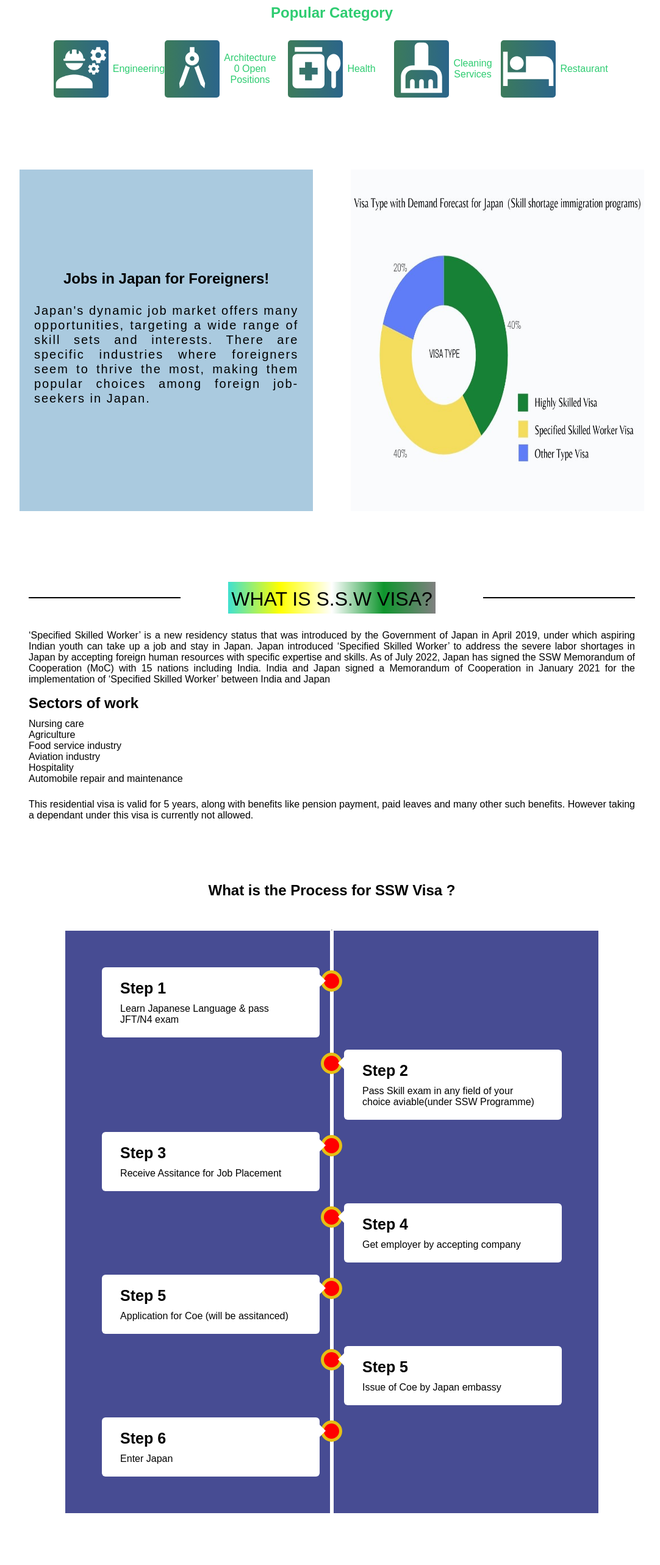
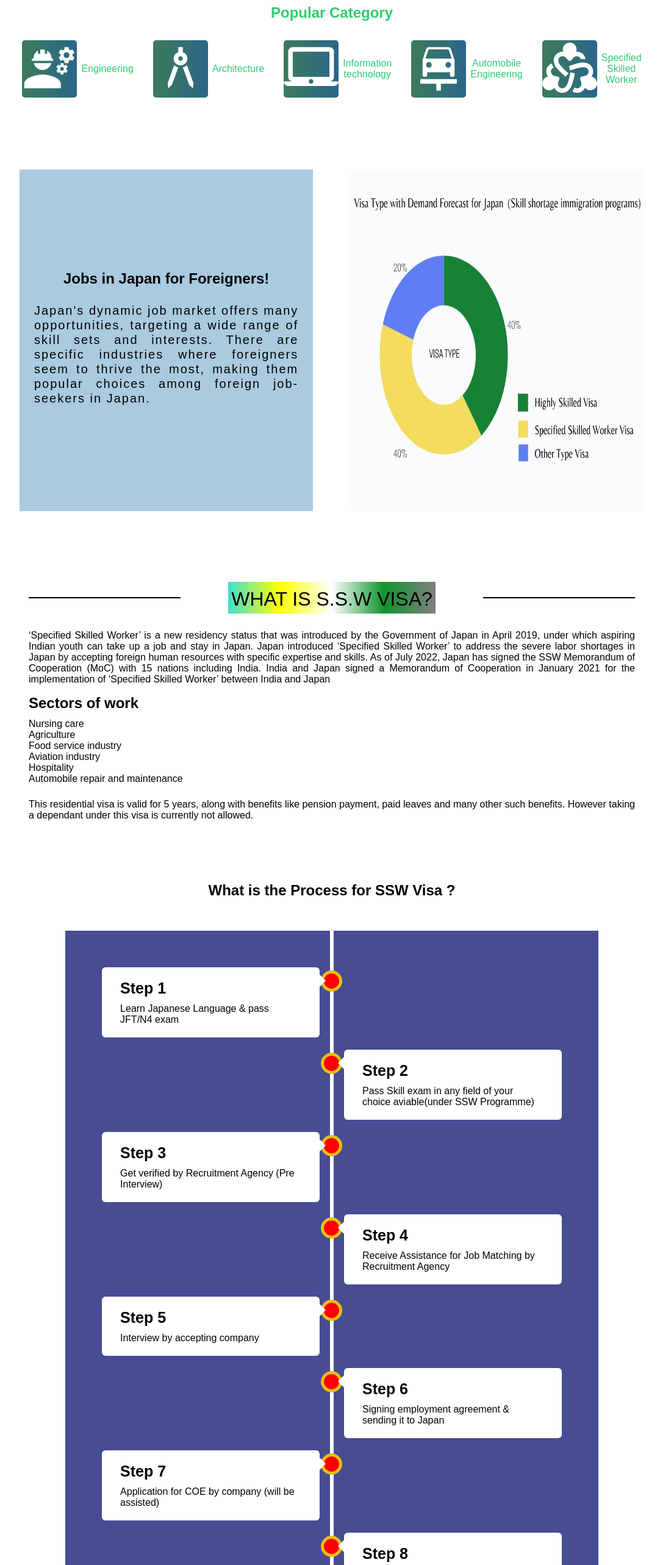
Before and after one commit to ujw0704/jobportal, a React (Create React App) app: page / in a window 1280 px wide. Shown: the part 1514-4080 px from the top of the page at 61% size, without its empty margins (96-1178 px from the left). Built offline with nearby package versions, Linux system fonts and the light colour scheme; no server answers.

Commit message:
few changes

```diff
--- a/src/Components/Home.css
+++ b/src/Components/Home.css
@@ -336,7 +336,7 @@ h4 {
   font-size: 24px;
 }
 .category-item {
-  width: 15%;
+  width: 18%;
 
   display: flex;
   justify-content: center;
@@ -932,4 +932,7 @@ h4 {
   .getstarted h1 {
     width: 52px;
   }
+  .chart>h2 {
+    margin-bottom: -5px
 }
+}
--- a/src/Components/Home.js
+++ b/src/Components/Home.js
@@ -4,16 +4,17 @@ import { Link } from "react-router-dom";
 import ContentPasteSearchIcon from "@mui/icons-material/ContentPasteSearch";
 import PlaceIcon from "@mui/icons-material/Place";
 import EngineeringIcon from "@mui/icons-material/Engineering";
-import CleaningServicesIcon from "@mui/icons-material/CleaningServices";
+
 import SearchIcon from "@mui/icons-material/Search";
 import ArchitectureIcon from "@mui/icons-material/Architecture";
-import MedicationLiquidIcon from "@mui/icons-material/MedicationLiquid";
-import HotelIcon from "@mui/icons-material/Hotel";
+import CarRepairIcon from '@mui/icons-material/CarRepair';
 import back from "../Components/images/background-images.png";
 import search from "../Components/images/search.png";
 import { FaFacebook } from "react-icons/fa";
 import { FaYoutube } from "react-icons/fa";
 import chart from "../Components/images/piechart for visa.jpg";
+import Diversity2Icon from '@mui/icons-material/Diversity2'
+import LaptopMacIcon from '@mui/icons-material/LaptopMac'
 // import benfit from "../Components/images/befint.png"
 import { FaInstagram } from "react-icons/fa";
 import { useNavigate } from "react-router-dom";
@@ -189,36 +190,36 @@ function Home() {
             </div>
             <div className="category-description">
               <p>Architecture</p>
-              <p>0 Open Positions</p>
+
             </div>
           </div>
 
           <div className="category-item">
             <div>
               <div className="icon">
-                <MedicationLiquidIcon sx={{ fontSize: 90 }} />
+                <LaptopMacIcon sx={{ fontSize: 90 }} />
               </div>
             </div>
             <div className="category-description">
-              <p>Health</p>
+              <p>Information technology</p>
             </div>
           </div>
 
           <div className="category-item">
             <div className="icon">
-              <CleaningServicesIcon sx={{ fontSize: 90 }} />
+              <CarRepairIcon sx={{ fontSize: 90 }} />
             </div>
             <div className="category-description">
-              <p>Cleaning Services</p>
+              <p>Automobile Engineering</p>
             </div>
           </div>
 
           <div className="category-item">
             <div className="icon">
-              <HotelIcon sx={{ fontSize: 90 }} />
+              <Diversity2Icon sx={{ fontSize: 90 }} />
             </div>
             <div className="category-description">
-              <p>Restaurant</p>
+              <p>Specified Skilled Worker</p>
             </div>
           </div>
         </div>
@@ -316,33 +317,53 @@ function Home() {
               <div class="container left">
                 <div class="content">
                   <h2>Step 3</h2>
-                  <p>Receive Assitance for Job Placement</p>
+                  <p> Get verified by Recruitment Agency (Pre Interview)</p>
                 </div>
               </div>
               <div class="container right">
                 <div class="content">
                   <h2>Step 4</h2>
-                  <p>Get employer by accepting company</p>
+                  <p>Receive Assistance for Job Matching by Recruitment Agency</p>
                 </div>
               </div>
               <div class="container left">
                 <div class="content">
                   <h2>Step 5</h2>
-                  <p>Application for Coe (will be assitanced)</p>
+                  <p>Interview by accepting company</p>
                 </div>
               </div>
               <div class="container right">
                 <div class="content">
-                  <h2>Step 5</h2>
-                  <p>Issue of Coe by Japan embassy</p>
+                  <h2>Step 6</h2>
+                  <p>Signing employment agreement & sending it to Japan</p>
                 </div>
               </div>
               <div class="container left">
                 <div class="content">
-                  <h2>Step 6</h2>
-                  <p>Enter Japan</p>
+                  <h2>Step 7</h2>
+                  <p>Application for COE by company (will be assisted)</p>
                 </div>
               </div>
+              <div class="container right">
+                <div class="content">
+                  <h2>Step 8</h2>
+                  <p> Issue of COE by Japan Embassy</p>
+                </div>
+              </div>
+              <div class="container left">
+                <div class="content">
+                  <h2>Step 9</h2>
+                  <p>Visa Application In India (assisted)</p>
+                </div>
+              </div>
+              <div class="container right">
+                <div class="content">
+                  <h2>Step 10</h2>
+                  <p>Get Visa & Enter Japan</p>
+                </div>
+              </div>
+
+
             </div>
           </div>
         </section>
@@ -412,8 +433,8 @@ function Home() {
 
               <div class="custom-timeline-section">
                 <div class="custom-timeline-content">
-                  <h5>Interview</h5>
-                  <p>Connect with Us For Preliminary interview</p>
+                  <h5>Pre Interview</h5>
+                  <p>Preliminary Interview by Recruitment Agency</p>
                 </div>
                 <div class="custom-timeline-circle">2</div>
               </div>
@@ -426,7 +447,7 @@ function Home() {
                   <h5>Job Placemanent</h5>
                   <p>
                     Receive Assitance For Job Placement by Recruitement Agency
-                    <br />
+
                     Get Offer From Desired Company(for prelim Pass)
                   </p>
                 </div>
@@ -436,9 +457,9 @@ function Home() {
               <div class="custom-timeline-section">
                 <div class="custom-timeline-content">
                   <h5>Get Hired</h5>
-                  <p>Get Interview with your Hiring Company
-                  <br/>
-                   Signing employment agrement & sending it to Japan
+                  <p>
+
+                  Signing employment agreement & sending it to Japan
                   </p>
                 </div>
                 <div class="custom-timeline-circle">4</div>
@@ -458,10 +479,8 @@ function Home() {
               <div class="custom-timeline-path"></div>
               <div class="custom-timeline-section">
                 <div class="custom-timeline-content">
-                  <h5>Get in Touch With Japanse Embassy </h5>
+                  <h5>Issue visa </h5>
                   <p>Issue of Coe By Japanse Embassy
-                  <br/>
-                  Visa Application In india for high Skill Visa Assitance
 
                   </p>
 
@@ -473,12 +492,34 @@ function Home() {
               <div class="custom-timeline-section">
                 <div class="custom-timeline-circle">7</div>
                 <div class="custom-timeline-content">
-                  <h5>Issue Of Visa</h5>
-                  <p>Get Visa & enter in Japan</p>
+              <h5>Get Assistance</h5>
+                  <p>Visa Application In India for High Skill Visa (assisted)</p>
 
                 </div>
               </div>
               <div class="custom-timeline-path"></div>
+
+              <div class="custom-timeline-section">
+                <div class="custom-timeline-content">
+                  <h5>Get in Touch With Japanse Embassy </h5>
+                  <p>
+                  Get Visa & Enter Japan
+
+                  </p>
+
+                </div>
+                <div class="custom-timeline-circle">8</div>
+              </div>
+              <div class="custom-timeline-path"></div>
+
+<div class="custom-timeline-section">
+  <div class="custom-timeline-circle">9</div>
+  <div class="custom-timeline-content">
+    <h5>Issue Of Visa</h5>
+    <p>Get Visa & enter in Japan</p>
+
+  </div>
+</div>
             </div>
           </div>
         </section>
```
